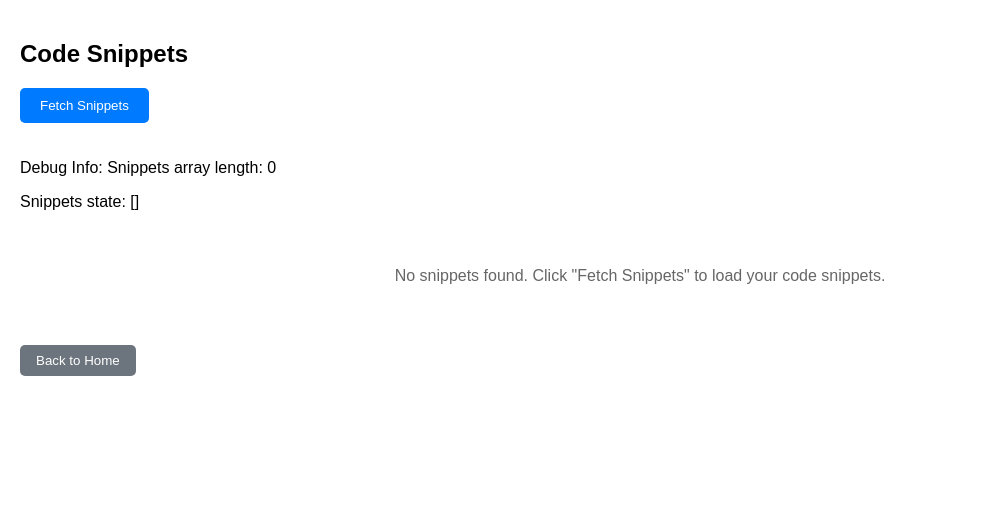
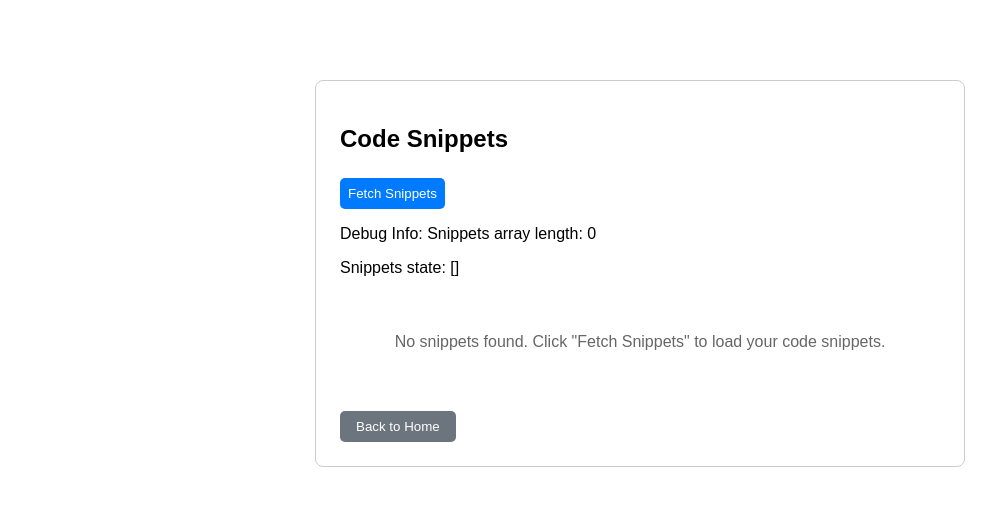
Before and after one commit to Mahir-Hussain/CodeNest, a React (Vite) app in the folder frontend/: page /snippets in a window 1280 px wide. Shown: the top 506 px of the page, without its empty margins (0-1008 px from the left). Built offline with nearby package versions, Linux system fonts and the light colour scheme.

Commit message:
Moved css into separate file

```diff
--- /dev/null
+++ b/frontend/src/Components/Snippets.css
@@ -0,0 +1,99 @@
+.container {
+  max-width: 600px;
+  margin: 80px auto;
+  padding: 1.5rem;
+  border: 1px solid #ccc;
+  border-radius: 8px;
+  font-family: sans-serif;
+  background-color: white;
+}
+
+.fetch-button {
+  background-color: #007bff;
+  color: white;
+  padding: 8px 8px;
+  border: none;
+  border-radius: 5px;
+  cursor: pointer;
+  margin-top: 5px;
+}
+
+.snippet-card {
+  border: 1px solid #ddd;
+  border-radius: 8px;
+  padding: 15px;
+  margin-bottom: 20px;
+  background-color: #f9f9f9;
+}
+
+.snippet-details summary {
+  cursor: pointer;
+  color: #666;
+  margin-bottom: 10px;
+}
+
+.snippet-details pre {
+  font-size: 12px;
+  color: #888;
+}
+
+.snippet-title {
+  color: #333;
+  margin-top: 0;
+  border-bottom: 2px solid #007bff;
+  padding-bottom: 5px;
+}
+
+.snippet-description {
+  color: #666;
+  font-style: italic;
+  margin-bottom: 15px;
+}
+
+.snippet-language {
+  display: inline-block;
+  background-color: #e9ecef;
+  padding: 4px 8px;
+  border-radius: 12px;
+  font-size: 12px;
+  color: #495057;
+  margin-bottom: 10px;
+}
+
+.snippet-code {
+  background-color: #2d3748;
+  color: #e2e8f0;
+  padding: 15px;
+  border-radius: 6px;
+  overflow: auto;
+  font-size: 14px;
+  line-height: 1.5;
+  margin: 10px 0;
+}
+
+.snippet-meta {
+  font-size: 12px;
+  color: #888;
+  margin-top: 10px;
+}
+
+.snippet-id {
+  margin-left: 15px;
+}
+
+.no-snippets {
+  text-align: center;
+  padding: 40px;
+  color: #666;
+  font-size: 16px;
+}
+
+.back-button {
+  padding: 8px 16px;
+  background-color: #6c757d;
+  color: white;
+  border: none;
+  border-radius: 5px;
+  cursor: pointer;
+  margin-top: 20px;
+}
--- a/frontend/src/Components/Snippets.jsx
+++ b/frontend/src/Components/Snippets.jsx
@@ -1,5 +1,6 @@
 import { useState } from 'react';
 import { useNavigate } from 'react-router-dom';
+import './Snippets.css';
 
 function Snippets() {
     const navigate = useNavigate();
@@ -40,147 +41,68 @@ function Snippets() {
     }
 
     return (
-        <div style={{ padding: '20px', fontFamily: 'Arial, sans-serif' }}>
+        <div className="container">
             <h2>Code Snippets</h2>
             <form onSubmit={getSnippets}>
-                <button
-                    type="submit"
-                    style={{
-                        padding: '10px 20px',
-                        backgroundColor: '#007bff',
-                        color: 'white',
-                        border: 'none',
-                        borderRadius: '5px',
-                        cursor: 'pointer',
-                        marginBottom: '20px'
-                    }}
-                >
+              <button type="submit" className="fetch-button">
                 Fetch Snippets
               </button>
             </form>
 
-            {/* Display fetched snippets */}
             <div>
               <p>Debug Info: Snippets array length: {snippets.length}</p>
               <p>Snippets state: {JSON.stringify(snippets)}</p>
 
               {snippets.length > 0 ? (
-                    snippets.map((snippet, index) => {
-                        console.log(`Rendering snippet ${index}:`, snippet);
-                        return (
-                            <div
-                                key={index}
-                                style={{
-                                    border: '1px solid #ddd',
-                                    borderRadius: '8px',
-                                    padding: '15px',
-                                    marginBottom: '20px',
-                                    backgroundColor: '#f9f9f9'
-                                }}
-                            >
-                                {/* Debug: Show raw snippet data */}
-                                <details style={{ marginBottom: '10px' }}>
-                                    <summary style={{ cursor: 'pointer', color: '#666' }}>
-                                        Raw Data (click to expand)
-                                    </summary>
-                                    <pre style={{ fontSize: '12px', color: '#888' }}>
-                                        {JSON.stringify(snippet, null, 2)}
-                                    </pre>
+                snippets.map((snippet, index) => (
+                  <div key={index}>
+                    <details className="snippet-details">
+                      <summary>Raw Data (click to expand)</summary>
+                      <pre>{JSON.stringify(snippet, null, 2)}</pre>
                     </details>
 
-                                {/* Snippet Title */}
-                                <h3 style={{
-                                    color: '#333',
-                                    marginTop: '0',
-                                    borderBottom: '2px solid #007bff',
-                                    paddingBottom: '5px'
-                                }}>
+                    <h3 className="snippet-title">
                       {snippet.title || snippet.name || `Snippet ${index + 1}`}
                     </h3>
 
-                                {/* Snippet Description */}
                     {(snippet.description || snippet.desc) && (
-                                    <p style={{
-                                        color: '#666',
-                                        fontStyle: 'italic',
-                                        marginBottom: '15px'
-                                    }}>
+                      <p className="snippet-description">
                         {snippet.description || snippet.desc}
                       </p>
                     )}
 
-                                {/* Language Tag */}
                     {(snippet.language || snippet.lang) && (
-                                    <div style={{
-                                        display: 'inline-block',
-                                        backgroundColor: '#e9ecef',
-                                        padding: '4px 8px',
-                                        borderRadius: '12px',
-                                        fontSize: '12px',
-                                        color: '#495057',
-                                        marginBottom: '10px'
-                                    }}>
+                      <div className="snippet-language">
                         {snippet.language || snippet.lang}
                       </div>
                     )}
 
-                                {/* Code Block */}
-                                <pre style={{
-                                    backgroundColor: '#2d3748',
-                                    color: '#e2e8f0',
-                                    padding: '15px',
-                                    borderRadius: '6px',
-                                    overflow: 'auto',
-                                    fontSize: '14px',
-                                    lineHeight: '1.5',
-                                    margin: '10px 0'
-                                }}>
+                    <pre className="snippet-code">
                       <code>
                         {snippet.code || snippet.content || snippet.snippet || JSON.stringify(snippet, null, 2)}
                       </code>
                     </pre>
 
-                                {/* Additional metadata */}
-                                <div style={{
-                                    fontSize: '12px',
-                                    color: '#888',
-                                    marginTop: '10px'
-                                }}>
+                    <div className="snippet-meta">
                       {(snippet.created_at || snippet.date_created) && (
-                                        <span>Created: {new Date(snippet.created_at || snippet.date_created).toLocaleDateString()}</span>
+                        <span>
+                          Created: {new Date(snippet.created_at || snippet.date_created).toLocaleDateString()}
+                        </span>
                       )}
                       {snippet.id && (
-                                        <span style={{ marginLeft: '15px' }}>ID: {snippet.id}</span>
+                        <span className="snippet-id">ID: {snippet.id}</span>
                       )}
                     </div>
                   </div>
-                        );
-                    })
+                ))
               ) : (
-                    <div style={{
-                        textAlign: 'center',
-                        padding: '40px',
-                        color: '#666',
-                        fontSize: '16px'
-                    }}>
+                <div className="no-snippets">
                   No snippets found. Click "Fetch Snippets" to load your code snippets.
                 </div>
               )}
             </div>
 
-            {/* Back button */}
-            <button
-                onClick={() => navigate('/')}
-                style={{
-                    padding: '8px 16px',
-                    backgroundColor: '#6c757d',
-                    color: 'white',
-                    border: 'none',
-                    borderRadius: '5px',
-                    cursor: 'pointer',
-                    marginTop: '20px'
-                }}
-            >
+            <button onClick={() => navigate('/')} className="back-button">
               Back to Home
             </button>
         </div>
```
Lines whose indentation alone changed are shown as unchanged.
